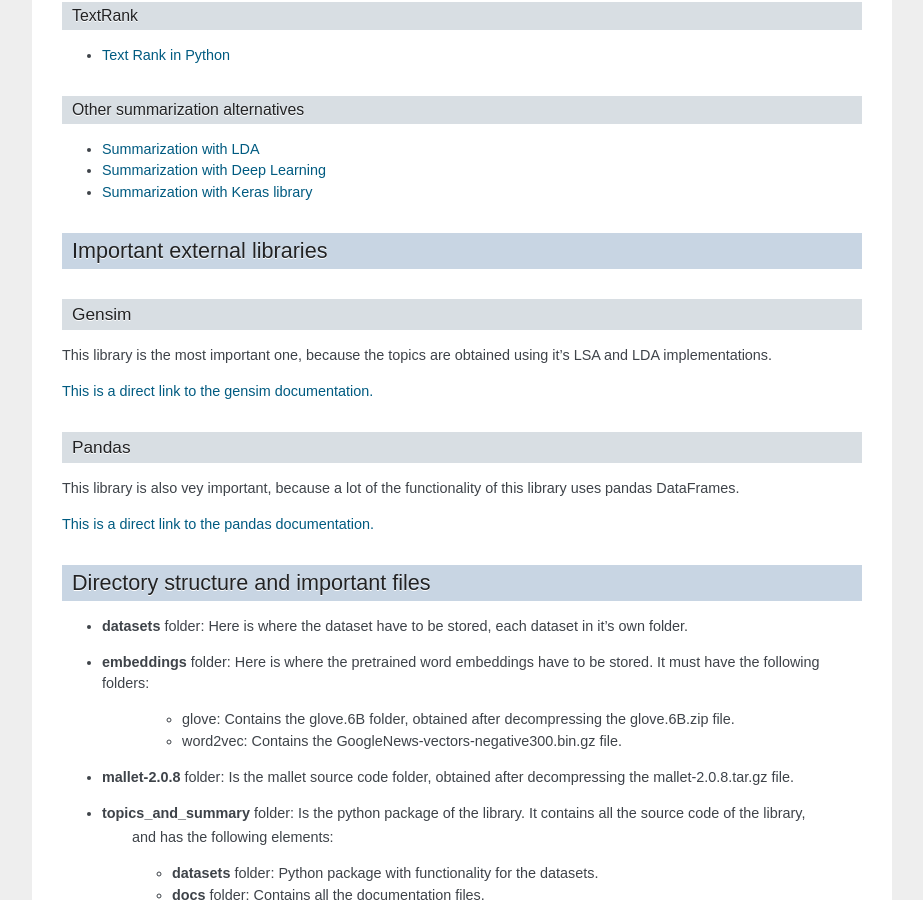
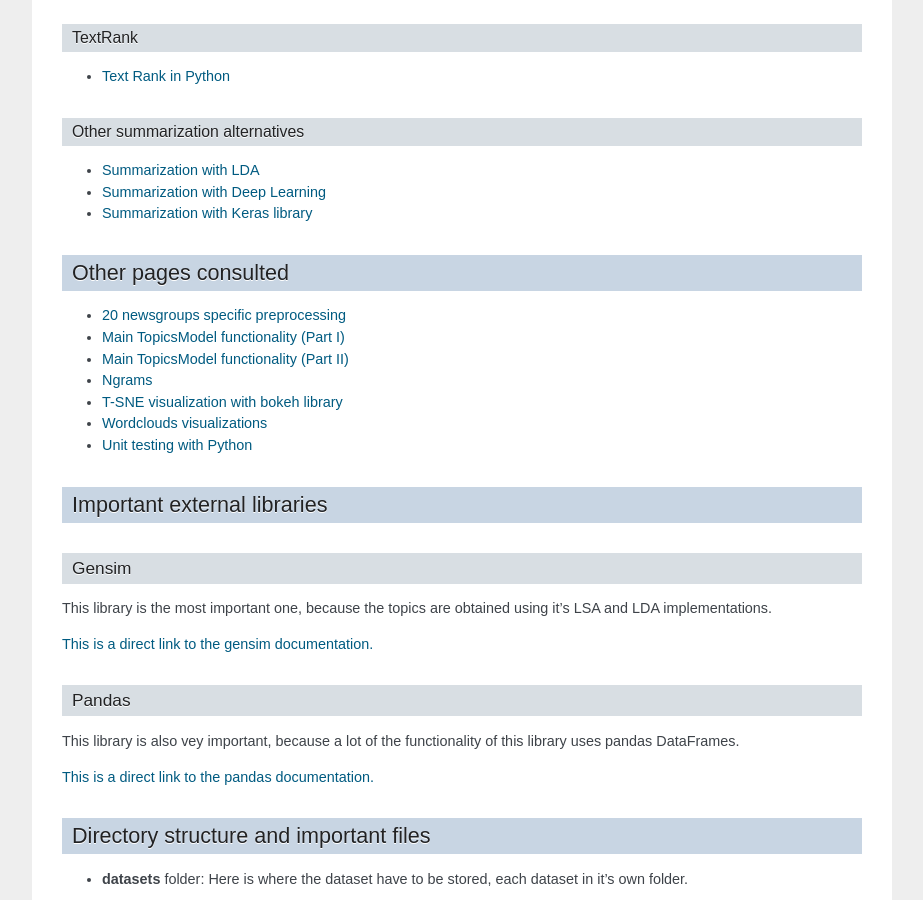
Before and after one commit to CarlosSanabriaM/topics_and_summary, a Sphinx documentation site: the page built from topics_and_summary/docs/source/development/api.rst, in a window 1280 px wide and 900 px high, scrolled down 1757 px. Shown: the whole window, without its empty margins (198-1121 px from the left). Built offline with Sphinx 7.4.7, drawn with Linux system fonts in a browser that asks for light colours; some of the changed text lies outside the part shown.

Commit message:
Added "other pages consulted" to Development: API documentation page.

```diff
--- a/topics_and_summary/docs/source/development/api.rst
+++ b/topics_and_summary/docs/source/development/api.rst
@@ -7,6 +7,7 @@
 
 * The `code style`_ used in the library
 * The `main concepts`_ of the topics extraction and the summarization models
+* `Other pages consulted`_
 * The most `important external libraries`_ used in the source code
 * The `directory structure and important files`_
 * `Important source code details`_
@@ -113,6 +114,18 @@
 
 
 
+
+
+Other pages consulted
+---------------------
+
+* `20 newsgroups specific preprocessing <https://github.com/scikit-learn/scikit-learn/blob/f0ab589f/sklearn/datasets/twenty_newsgroups.py#L144>`__
+* `Main TopicsModel functionality (Part I) <https://www.machinelearningplus.com/nlp/topic-modeling-gensim-python/>`__
+* `Main TopicsModel functionality (Part II) <https://www.machinelearningplus.com/nlp/topic-modeling-visualization-how-to-present-results-lda-models/#13.-t-SNE-Clustering-Chart>`__
+* `Ngrams <https://medium.com/@manjunathhiremath.mh/identifying-bigrams-trigrams-and-four-grams-using-word2vec-dea346130eb>`__
+* `T-SNE visualization with bokeh library <https://shuaiw.github.io/2016/12/22/topic-modeling-and-tsne-visualzation.html>`__
+* `Wordclouds visualizations <https://www.datacamp.com/community/tutorials/wordcloud-python>`__
+* `Unit testing with Python <https://realpython.com/python-testing/#automated-vs-manual-testing>`__
 
 
 Important external libraries
```
